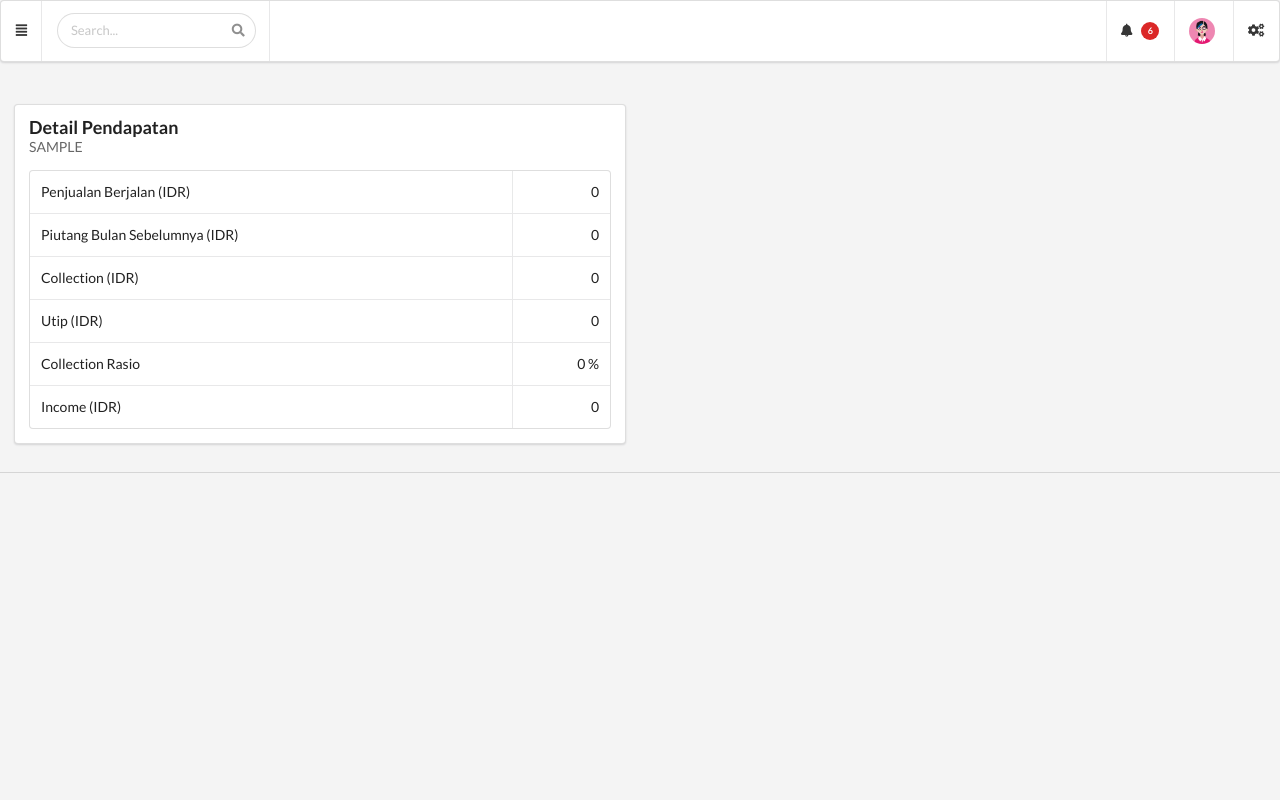
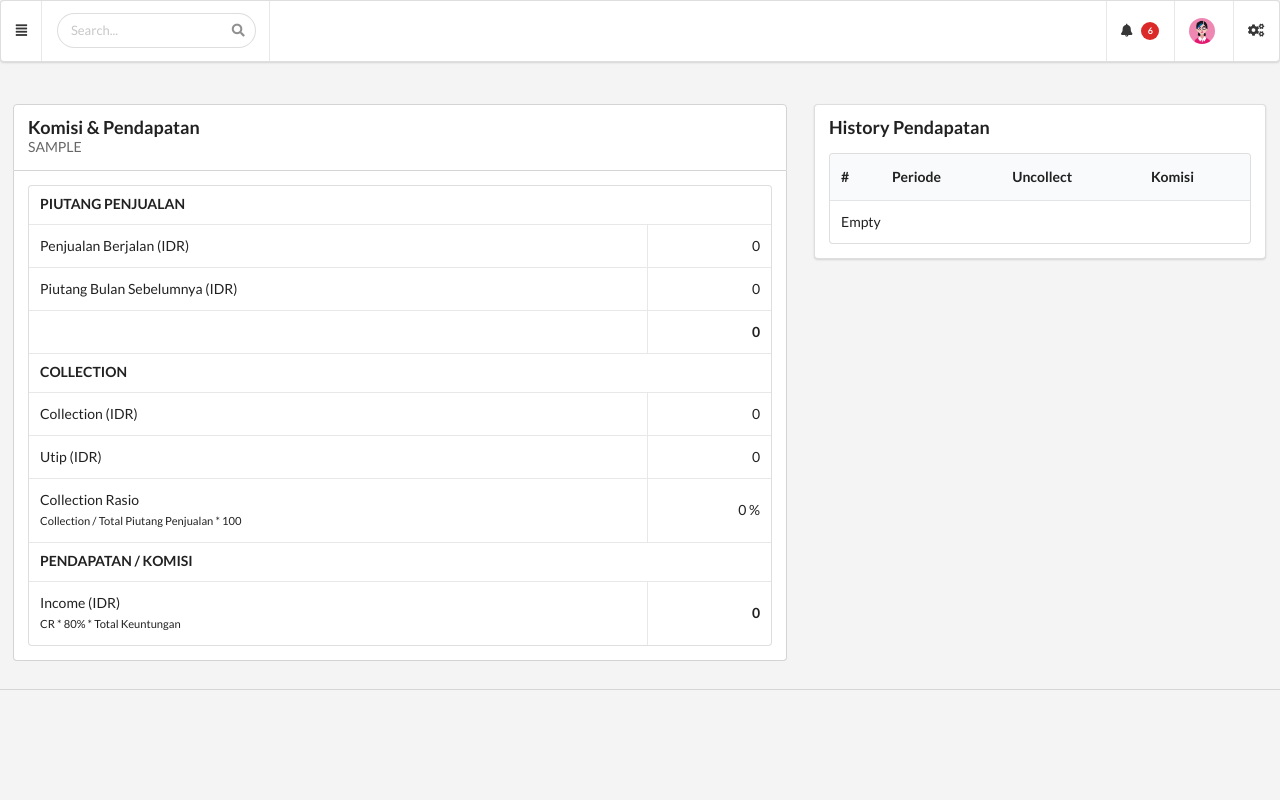
Before and after one commit to cursecan/epayment, a Django app: page /dashboard/detail-pendapatan/ in a window 1280 px wide. Run offline with Django 3.2, Linux system fonts and the light colour scheme; the visitor is signed in with stand-in values (Sample User, id 1); data comes from the database, SQL or seed files in the repository; data that the repository does not hold is empty; some libraries are stand-ins or nearby versions.

Commit message:
Update v.2.5c

```diff
--- a/template/base_admin.html
+++ b/template/base_admin.html
@@ -9,7 +9,7 @@
         <title>{% block title %}{% endblock %}</title>
         <!-- Semantic UI -->
         <link rel="stylesheet" href="https://cdn.jsdelivr.net/npm/semantic-ui@2.3.1/dist/semantic.min.css">
-
+        <link rel="stylesheet" href="{% static 'UIdatepick/calendar.min.css' %}">
         <!-- Local CSS -->
         <link rel="stylesheet" href="{% static 'local.css' %}">
         {% block css %}{% endblock %}
@@ -68,6 +68,7 @@
         <script src="https://cdn.jsdelivr.net/npm/semantic-ui@2.3.1/dist/semantic.min.js"></script>
 
         <script src="https://code.highcharts.com/highcharts.js"></script>
+        <script src="{% static 'UIdatepick/calendar.min.js' %}"></script>
 
 
         <!-- Local js -->
--- a/template/userprofile/perolehan_agen.html
+++ b/template/userprofile/perolehan_agen.html
@@ -1,26 +1,50 @@
 {% extends 'base_admin.html' %}
 {% load humanize %}
+
+{% block title %}
+Komisi & Pendapatan Agen
+{% endblock %}
 
 {% block content %}
 <div class="ui vertical segment">
     <div class="ui fluid container">
         <div class="ui equal width padded grid">
-            <div class="eight wide column">
-                <div class="ui segment">
+            <div class="ten wide column">
+                <div class="ui top attached segment">
                     <h3 class="ui header">
-                        Detail Pendapatan
-                        <div class="sub header">
-                            {{ request.user|upper }}
+                        <!-- <i class="ui money icon"></i> -->
+                        <div class="content">
+                            Komisi & Pendapatan
+                            <div class="sub header">
+                                {{ request.user|upper }}
+                            </div>
                         </div>
                     </h3>
+                </div>
+                <div class="ui bottom attached segment">
                     <table class="ui celled table">
+                        <tr>
+                            <td colspan="2">
+                                <h5 class="ui header">PIUTANG PENJUALAN</h5>
+                            </td>
+                        </tr>
                         <tr>
                             <td>Penjualan Berjalan (IDR)</td>
                             <td class="right aligned">{{ penjualan|intcomma }}</td>
                         </tr>
                         <tr>
-                            <td>Piutang Bulan Sebelumnya (IDR)</td>
+                            <td >Piutang Bulan Sebelumnya (IDR)</td>
                             <td class="right aligned">{{ sisa_piutang|intcomma }}</td>
+                        </tr>
+                        <tr>
+                            <td class="right aligned"></td>
+                            <td class="right aligned"><b>{{ total_piutang|intcomma }}</b></td>
+                        </tr>
+
+                        <tr>
+                            <td colspan="2">
+                                <h5 class="ui header">COLLECTION</h5>
+                            </td>
                         </tr>
                         <tr>
                             <td>Collection (IDR)</td>
@@ -31,13 +55,58 @@
                             <td class="right aligned">{{ utip|intcomma }}</td>
                         </tr>
                         <tr>
-                            <td>Collection Rasio</td>
+                            <td>
+                                Collection Rasio <br>
+                                <small>Collection / Total Piutang Penjualan * 100</small>
+                            </td>
                             <td class="right aligned">{{ persen_coll }} %</td>
                         </tr>
                         <tr>
-                            <td>Income (IDR)</td>
-                            <td class="right aligned">{{ salary|intcomma }}</td>
+                            <td colspan="2">
+                                <h5 class="ui header">
+                                        PENDAPATAN / KOMISI
+                                </h5>
+                            </td>
                         </tr>
+                        <tr>
+                            <td>
+                                Income (IDR) <br>
+                                <small>CR * 80% * Total Keuntungan</small>
+                            </td>
+                            <td class="right aligned"><b>{{ salary|intcomma }}</b></td>
+                        </tr>
+                    </table>
+                </div>
+            </div>
+            <div class="column">
+                <div class="ui segment">
+                    <h3 class="ui header">
+                        <i class="ui history i"></i>
+                        <div class="content">
+                            History Pendapatan
+                        </div>
+                    </h3>
+                    <table class="ui striped table">
+                        <thead>
+                            <tr>
+                                <th>#</th>
+                                <th>Periode</th>
+                                <th>Uncollect</th>
+                                <th>Komisi</th>
+                            </tr>
+                        </thead>
+                        {% for pay in payroll %}
+                        <tr>
+                            <td>{{ forloop.counter }}</td>
+                            <td>{{ pay.periode }}</td>
+                            <td>{{ pay.uncollect|intcomma }}</td>
+                            <td>{{ pay.salary|intcomma }}</td>
+                        </tr>
+                        {% empty %}
+                        <tr>
+                            <td colspan="4">Empty</td>
+                        </tr>
+                        {% endfor %}
                     </table>
                 </div>
             </div>
--- a/userprofile/models.py
+++ b/userprofile/models.py
@@ -159,3 +159,19 @@ class CatatanModal(models.Model):
 
     def __str__(self):
         return str(self.id)
+
+
+
+class Payroll(models.Model):
+    agen = models.ForeignKey(User, on_delete=models.CASCADE)
+    periode = models.DateField()
+    penjualan = models.PositiveIntegerField(default=0)
+    piutang = models.PositiveIntegerField(default=0)
+    utip = models.PositiveIntegerField(default=0)
+    collection = models.PositiveIntegerField(default=0)
+    uncollect = models.PositiveIntegerField(default=0)
+    salary = models.PositiveIntegerField(default=0)
+    complete = models.BooleanField(default=False)
+
+    def __str__(self):
+        return str(self.agen)
--- a/userprofile/urls.py
+++ b/userprofile/urls.py
@@ -24,4 +24,5 @@ urlpatterns = [
     path('price-rajabiller/', views.checkHargaViewRajabiller, name='price_rajabiller'),
 
     path('produk/', views.produk_View, name='produk'),
+    path('payroll/', views.generate_payroll, name='payroll'),
 ]
--- a/userprofile/views.py
+++ b/userprofile/views.py
@@ -19,7 +19,7 @@ from .models import PembukuanTransaksi
 from .forms import AddSaldoForm
 
 
-from .models import Profile
+from .models import Profile, Payroll
 
 # USER INDEX
 @login_required()
@@ -103,6 +103,7 @@ def trx_dataset(request):
 def pendapatanAgen(request):
     pembukuan_objs = PembukuanTransaksi.unclosed_book.all()
     profile_objs = Profile.objects.all()
+    payroll_objs = Payroll.objects.filter(agen=request.user)
 
     if not request.user.is_staff :
         pembukuan_objs = pembukuan_objs.filter(
@@ -125,6 +126,8 @@ def pendapatanAgen(request):
     )
 
     net_collect = resume_pemmbukuan.get('v_collect') - resume_profile.get('v_utip')
+    if net_collect < 0:
+        net_collect = 0
     uncollect = -resume_profile.get('v_piutang')
 
     try :
@@ -133,18 +136,81 @@ def pendapatanAgen(request):
         prensentase_collect = 0
 
     agen_salary = resume_pemmbukuan.get('v_penjualan') - resume_pemmbukuan.get('v_beli')
+    if not request.user.is_staff :
+        agen_salary = agen_salary * 0.8 * prensentase_collect
 
     content = {
         'sisa_piutang': net_collect + uncollect - resume_pemmbukuan.get('v_penjualan'),
         'penjualan': resume_pemmbukuan.get('v_penjualan'),
+        'total_piutang': net_collect + uncollect,
         'persen_coll': prensentase_collect,
         'net_collect': net_collect,
         'uncollect': uncollect,
         'utip': resume_profile.get('v_utip'),
         'salary': agen_salary,
+        'payroll': payroll_objs,
     }
 
     return render(request, 'userprofile/perolehan_agen.html', content)
+
+
+
+# PAYROL
+@login_required
+def generate_payroll(request):
+    agen_objs = Profile.objects.filter(agen=True)
+    if request.method == 'POST':
+        periode = request.POST.get('periode', None)
+        if periode is not None :
+            for agen in agen_objs:
+                pembukuan_objs = PembukuanTransaksi.unclosed_book.filter(user__profile__profile_member__user__profile=agen, timestamp__date__lte=periode)
+                profile_objs = Profile.objects.filter(profile_member=agen)
+
+                if agen.user.is_staff :
+                    pembukuan_objs = PembukuanTransaksi.unclosed_book.filter(timestamp__date__lte=periode)
+                    profile_objs = Profile.objects.all()
+
+                resume_pemmbukuan = pembukuan_objs.aggregate(
+                    v_penjualan = Coalesce(Sum('kredit', filter=Q(status_type=9)), V(0)),
+                    v_collect = Coalesce(Sum('debit', filter=Q(status_type=1)), V(0)),
+                    v_beli = Coalesce(Sum('transaksi__responsetransaksi__price', filter=Q(status_type=9)), V(0)) + Coalesce(Sum('bukutrans__responsetransaksi__price', filter=Q(status_type=9)), V(0)) + Coalesce(Sum('bukupln__responsetransaksi__price', filter=Q(status_type=9)), V(0)) + Coalesce(Sum('mpulsa_rbbuku_transaksi__responsetransaksirb__saldo_terpotong', filter=Q(status_type=9)), V(0))
+                )
+
+                resume_profile = profile_objs.aggregate(
+                    v_utip = Coalesce(Sum('saldo', filter=Q(saldo__gt=0)), V(0)),
+                    v_piutang = Coalesce(Sum('saldo', filter=Q(saldo__lt=0)), V(0))
+                )
+
+                utip = resume_profile.get('v_utip')
+                net_collect = resume_pemmbukuan.get('v_collect') - utip
+                if net_collect < 0:
+                    net_collect = 0
+
+                uncollect = -resume_profile.get('v_piutang')
+
+                penjualan = resume_pemmbukuan.get('v_penjualan')
+                piutang = net_collect + uncollect
+
+                agen_salary = resume_pemmbukuan.get('v_penjualan') - resume_pemmbukuan.get('v_beli')
+                if not request.user.is_staff :
+                    agen_salary = agen_salary * 0.8 * (net_collect/net_collect+uncollect)
+
+                # save payroll
+                Payroll.objects.create(
+                    agen = agen.user,
+                    periode = periode,
+                    piutang = piutang,
+                    utip = utip,
+                    collection = net_collect,
+                    uncollect = uncollect,
+                    salary = agen_salary,
+                    penjualan = penjualan,
+                )
+
+                pembukuan_objs.update(closed=True)
+
+            return redirect('userprofile:index')
+    return render(request, 'userprofile/payroll.html')
 
 
 # PRODUK
```
Also changed, not shown: static/UIdatepick/calendar.min.css (added, +9 -0 lines), template/userprofile/payroll.html (added, +39 -0 lines), userprofile/admin.py (+11 -3 lines), static/UIdatepick/calendar.min.js (added), userprofile/migrations/0010_payroll.py (added), userprofile/migrations/0011_payroll_complete.py (added).
